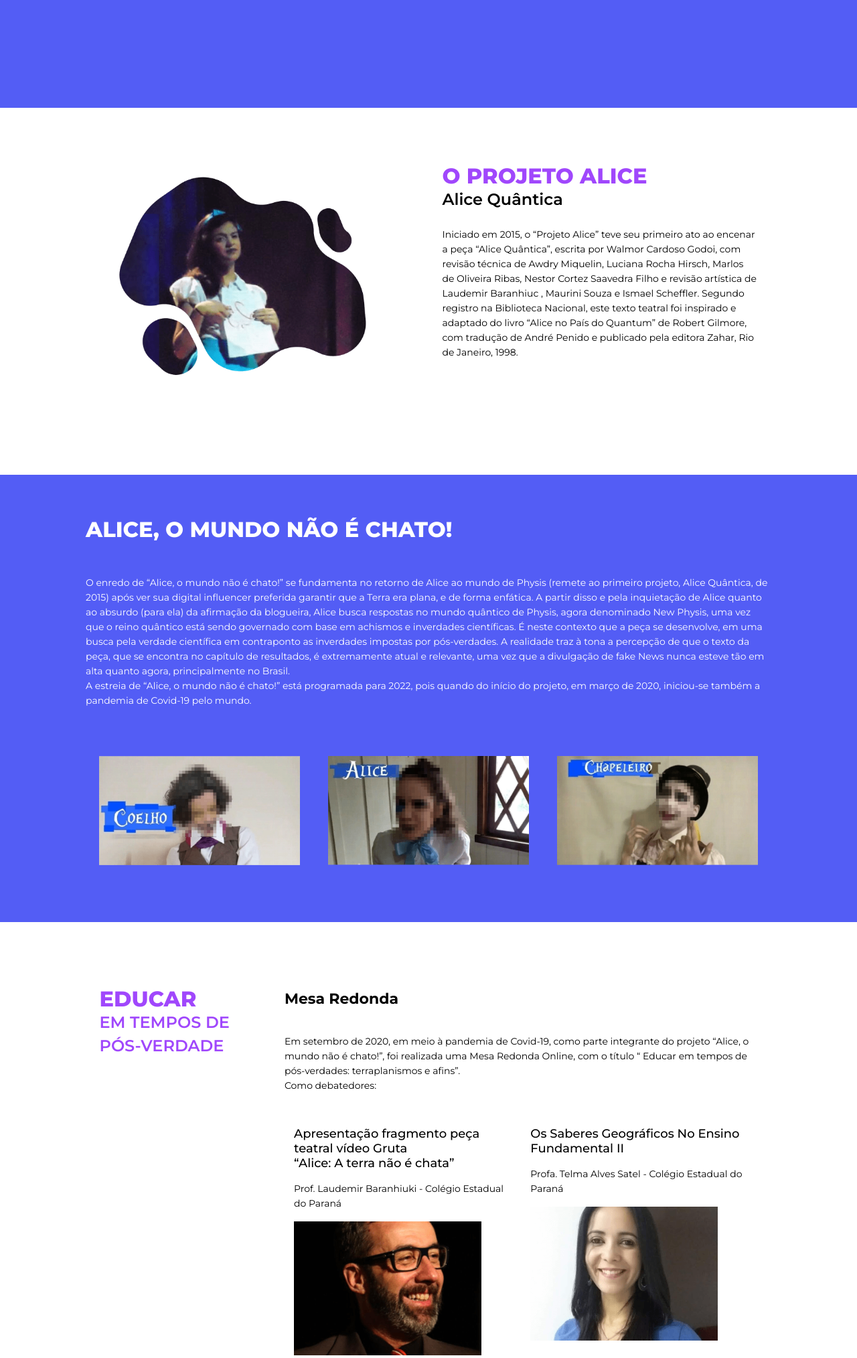
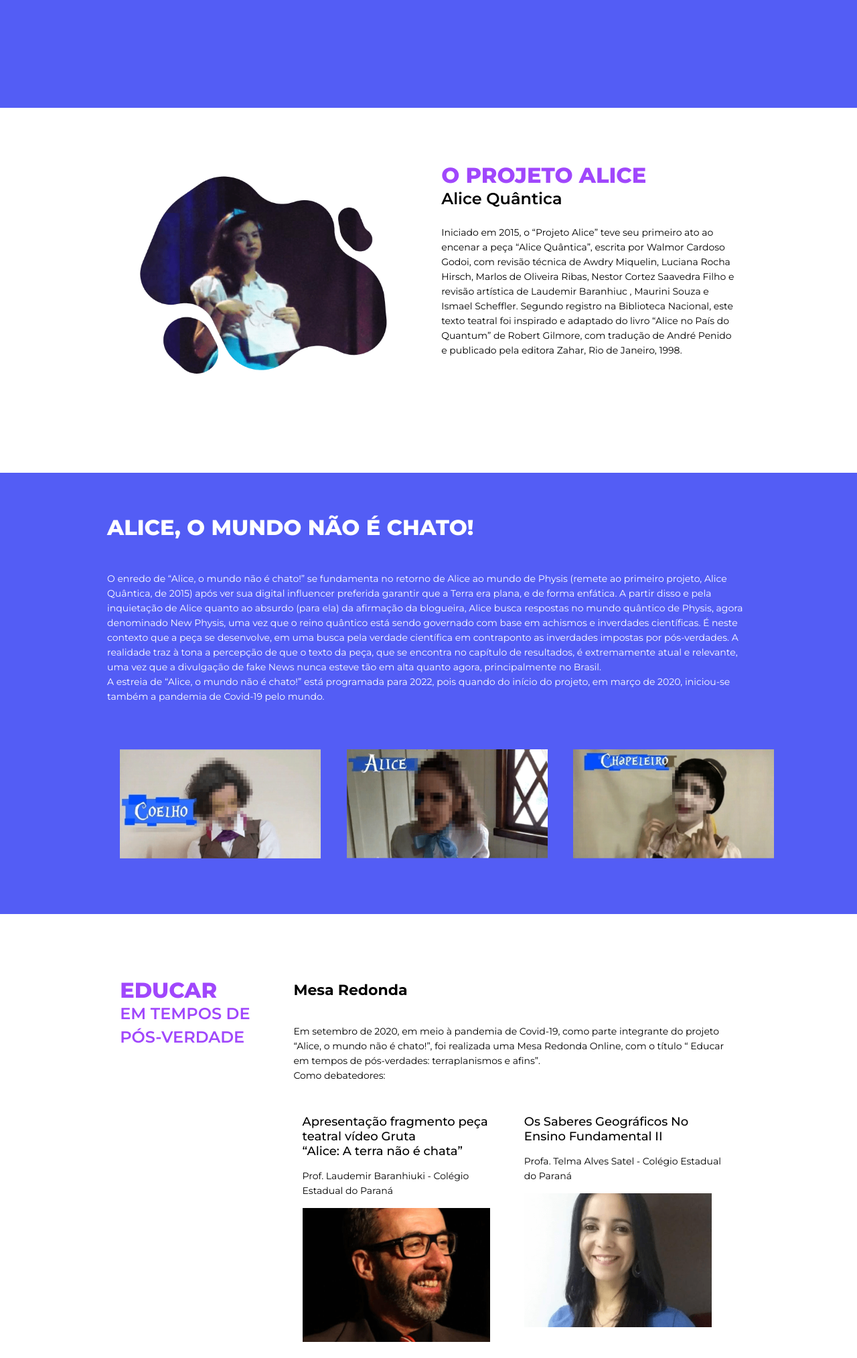
Before and after one commit to tocrossbridge/website-alice-quantica, a PHP site: page /index.php in a window 1280 px wide. Shown: the part 639-2667 px from the top of the page at 67% size. Run offline with PHP 8.4, Linux system fonts and the light colour scheme.

Commit message:
style: container re-sized to 75%

```diff
--- a/src/css/main.css
+++ b/src/css/main.css
@@ -88,7 +88,7 @@ p{
 }
 
 .container{
-    max-width: 80%;
+    max-width: 75%;
     align-items: center;
     margin: 6% auto;
 }
```
